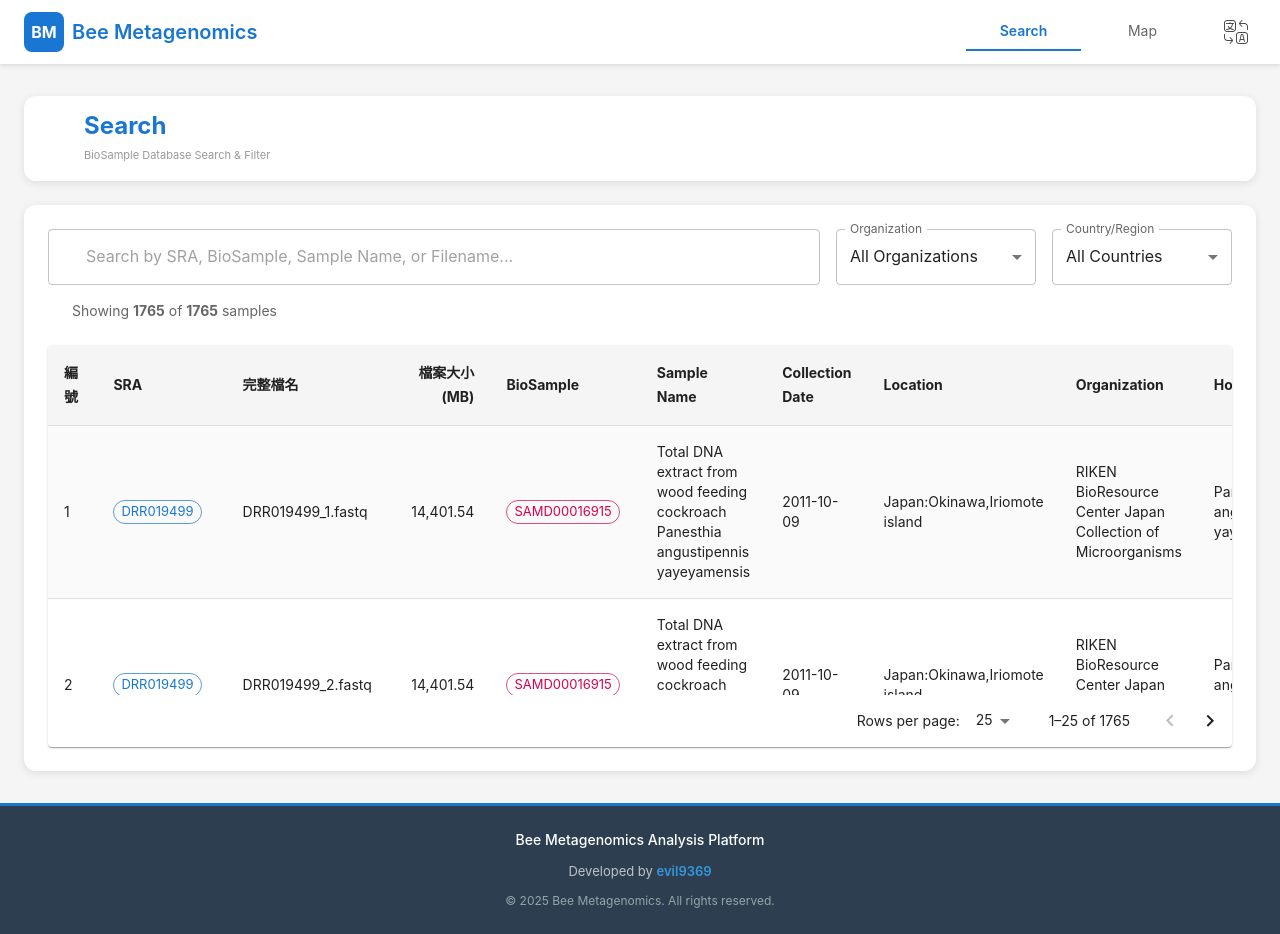
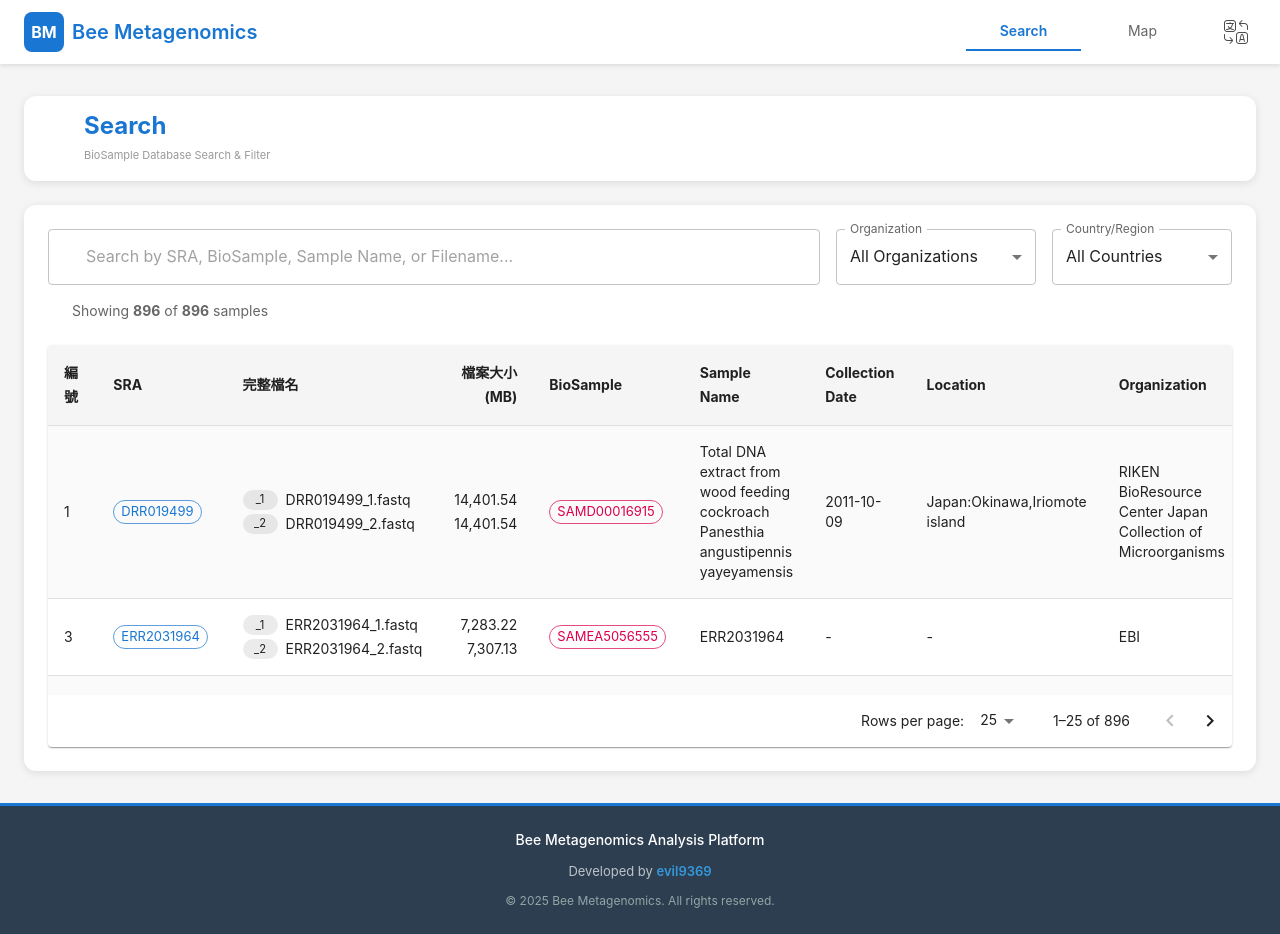
Before and after one commit to bee-DNA/pages, a React app: page /search in a window 1280 px wide. Built offline with nearby package versions, Linux system fonts and the light colour scheme; some icons are missing; the HTML template or start-up script is replaced by a standard one.

Commit message:
合併相同 SRA 編號的 fastq 檔案顯示 (_1 和 _2)

```diff
--- a/src/pages/Search.jsx
+++ b/src/pages/Search.jsx
@@ -61,9 +61,27 @@ const Search = () => {
     loadData();
   }, []);
 
+  // 合併相同 SRA 編號的資料（_1 和 _2）
+  const groupedData = useMemo(() => {
+    const groups = new Map();
+
+    data.forEach((item) => {
+      const sra = item.SRA;
+      if (!groups.has(sra)) {
+        groups.set(sra, { ...item, files: [] });
+      }
+      groups.get(sra).files.push({
+        完整檔名: item.完整檔名,
+        檔案大小: item["檔案大小(MB)"],
+      });
+    });
+
+    return Array.from(groups.values());
+  }, [data]);
+
   // 篩選後的資料
   const filteredData = useMemo(() => {
-    return data.filter((item) => {
+    return groupedData.filter((item) => {
       const matchesSearch =
         searchQuery === "" ||
         (item.sample_name &&
@@ -72,8 +90,8 @@ const Search = () => {
           item.SRA.toLowerCase().includes(searchQuery.toLowerCase())) ||
         (item.BioSample &&
           item.BioSample.toLowerCase().includes(searchQuery.toLowerCase())) ||
-        (item.完整檔名 &&
-          item.完整檔名.toLowerCase().includes(searchQuery.toLowerCase()));
+        (item.files &&
+          item.files.some(f => f.完整檔名 && f.完整檔名.toLowerCase().includes(searchQuery.toLowerCase())));
 
       const matchesOrganization =
         filterOrganization === "all" ||
@@ -89,18 +107,18 @@ const Search = () => {
 
       return matchesSearch && matchesOrganization && matchesCountry;
     });
-  }, [data, searchQuery, filterOrganization, filterCountry]);
+  }, [groupedData, searchQuery, filterOrganization, filterCountry]);
 
   // 獲取所有唯一的組織
   const organizations = useMemo(() => {
-    const orgs = new Set(data.map((s) => s.organization).filter(Boolean));
+    const orgs = new Set(groupedData.map((s) => s.organization).filter(Boolean));
     return Array.from(orgs).sort();
-  }, [data]);
+  }, [groupedData]);
 
   // 獲取所有唯一的國家
   const countries = useMemo(() => {
     const countrySet = new Set();
-    data.forEach((item) => {
+    groupedData.forEach((item) => {
       if (item.geo_loc_name) {
         const country = item.geo_loc_name.split(":")[0];
         if (country) countrySet.add(country);
@@ -110,7 +128,7 @@ const Search = () => {
       }
     });
     return Array.from(countrySet).sort();
-  }, [data]);
+  }, [groupedData]);
 
   const handleChangePage = (event, newPage) => {
     setPage(newPage);
@@ -220,7 +238,7 @@ const Search = () => {
                   <FilterListIcon sx={{ color: "#1976d2" }} />
                   <Typography variant="body2" sx={{ color: "#666" }}>
                     Showing <strong>{filteredData.length}</strong> of{" "}
-                    <strong>{data.length}</strong> samples
+                    <strong>{groupedData.length}</strong> samples
                   </Typography>
                 </Box>
               </Box>
@@ -323,19 +341,41 @@ const Search = () => {
                             </TableCell>
                             <TableCell
                               sx={{
-                                maxWidth: 200,
+                                maxWidth: 300,
                                 overflow: "hidden",
-                                textOverflow: "ellipsis",
                               }}
                             >
-                              {row.完整檔名 || "-"}
+                              {row.files && row.files.length > 0 ? (
+                                <Box sx={{ display: "flex", flexDirection: "column", gap: 0.5 }}>
+                                  {row.files.map((file, idx) => (
+                                    <Box key={idx} sx={{ display: "flex", alignItems: "center", gap: 1 }}>
+                                      <Chip
+                                        label={`_${idx + 1}`}
+                                        size="small"
+                                        sx={{ minWidth: 35, height: 20, fontSize: "0.7rem" }}
+                                      />
+                                      <Typography variant="body2" sx={{ fontSize: "0.875rem" }}>
+                                        {file.完整檔名}
+                                      </Typography>
+                                    </Box>
+                                  ))}
+                                </Box>
+                              ) : (
+                                "-"
+                              )}
                             </TableCell>
                             <TableCell align="right">
-                              {row["檔案大小(MB)"]
-                                ? parseFloat(
-                                    row["檔案大小(MB)"]
-                                  ).toLocaleString()
-                                : "-"}
+                              {row.files && row.files.length > 0 ? (
+                                <Box sx={{ display: "flex", flexDirection: "column", gap: 0.5, alignItems: "flex-end" }}>
+                                  {row.files.map((file, idx) => (
+                                    <Typography key={idx} variant="body2" sx={{ fontSize: "0.875rem" }}>
+                                      {file.檔案大小 ? parseFloat(file.檔案大小).toLocaleString() : "-"}
+                                    </Typography>
+                                  ))}
+                                </Box>
+                              ) : (
+                                "-"
+                              )}
                             </TableCell>
                             <TableCell>
                               <Chip
```
